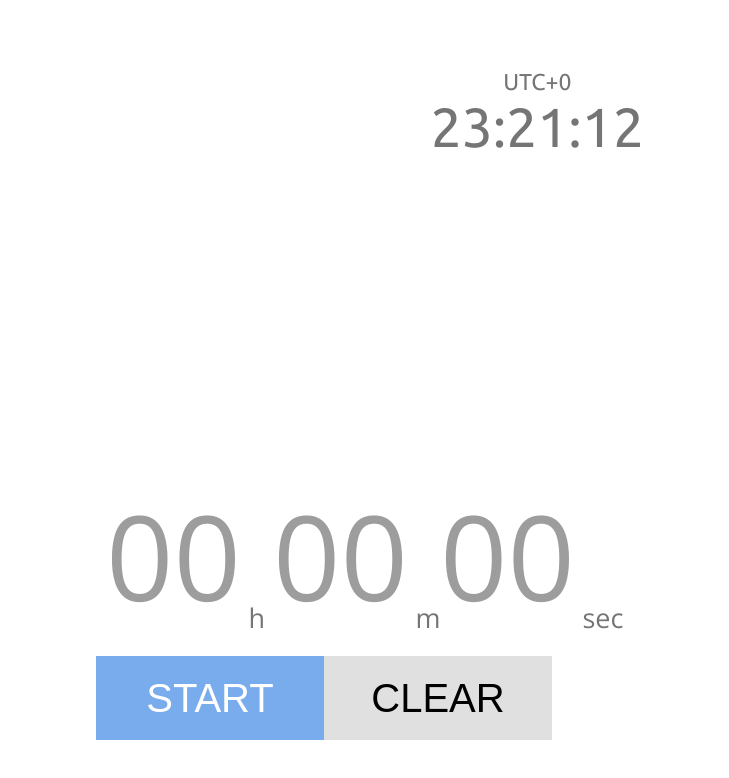
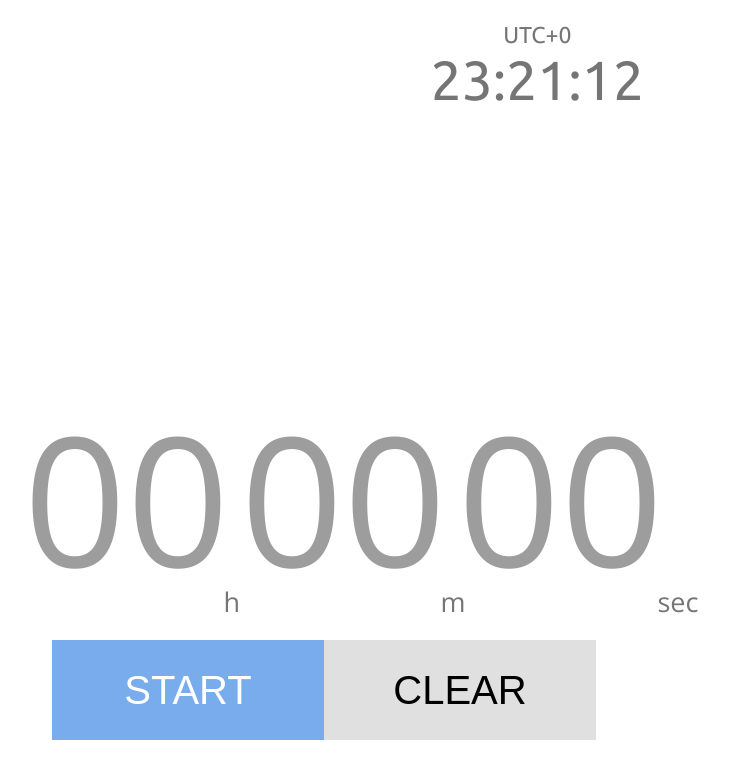
Before and after one commit to josel82/TV-transmissions-countdown-clock-v2.0, an Angular app: page / in a window 1280 px wide. Shown: the top 778 px of the page, without its empty margins (316-1045 px from the left). Built offline with nearby package versions, Linux system fonts and the light colour scheme.

Commit message:
improve styles

```diff
--- a/src/app/app.component.css
+++ b/src/app/app.component.css
@@ -3,8 +3,11 @@
   display: grid;
   grid-template-columns:  1fr 1fr;
   grid-auto-rows: minmax(70px, auto);
-  margin-top: 20px;
-  height: 90%;
+  -webkit-box-sizing: border-box; /* Safari/Chrome, other WebKit */
+  -moz-box-sizing: border-box;    /* Firefox, other Gecko */
+  box-sizing: border-box;         /* Opera/IE 8+ */
+  padding-bottom: 30px;
+  height: 100%;
   color: #757575;
 }
 .message{
@@ -118,6 +121,10 @@ button#clear:active{
 
 /*****for-tablet-portrait-up***/
 @media (min-width: 600px) {
+
+  .wrapper{
+    padding-bottom: 60px;
+  }
   #onair{
     font-size: 3.5em;
   }
@@ -211,6 +218,16 @@ button#clear:active{
     grid-column-start: 2;
     grid-column-end: 4;
   }
+  input[type=tel] {
+    width: 200px;
+    font-weight: 400;
+    font-size: 180px;
+  }
+  button{
+    width: 272px;
+    height: 100px;
+    font-size: 40px;
+  }
 }
 
 /********for-big-desktop********/
```
